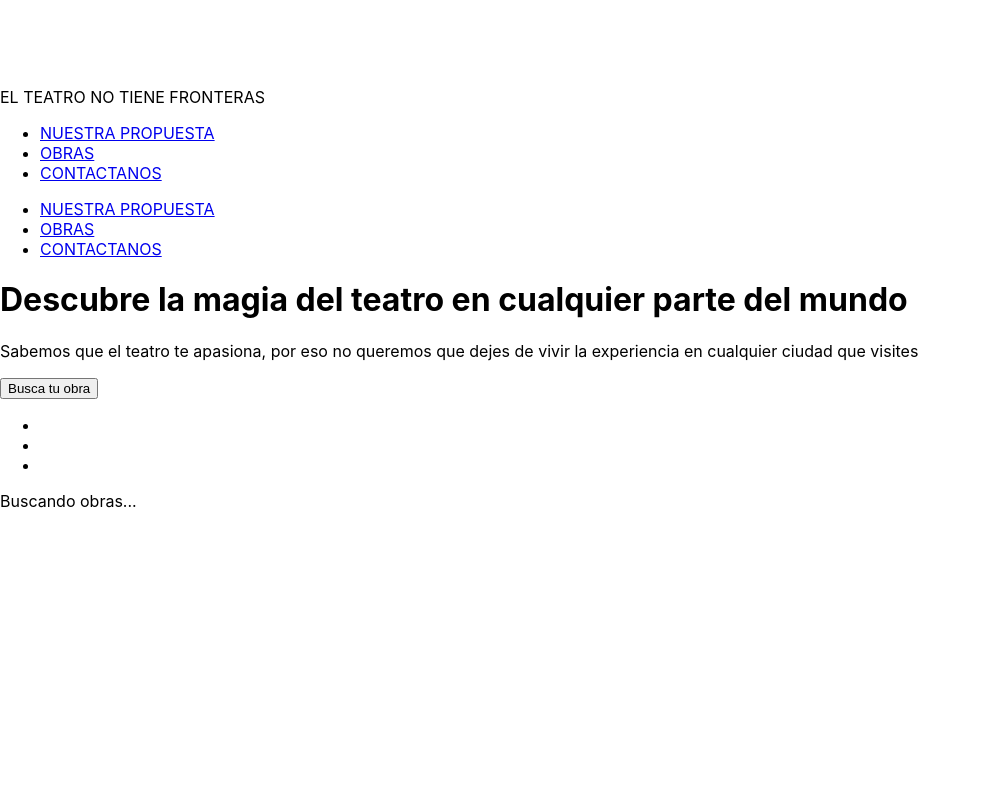
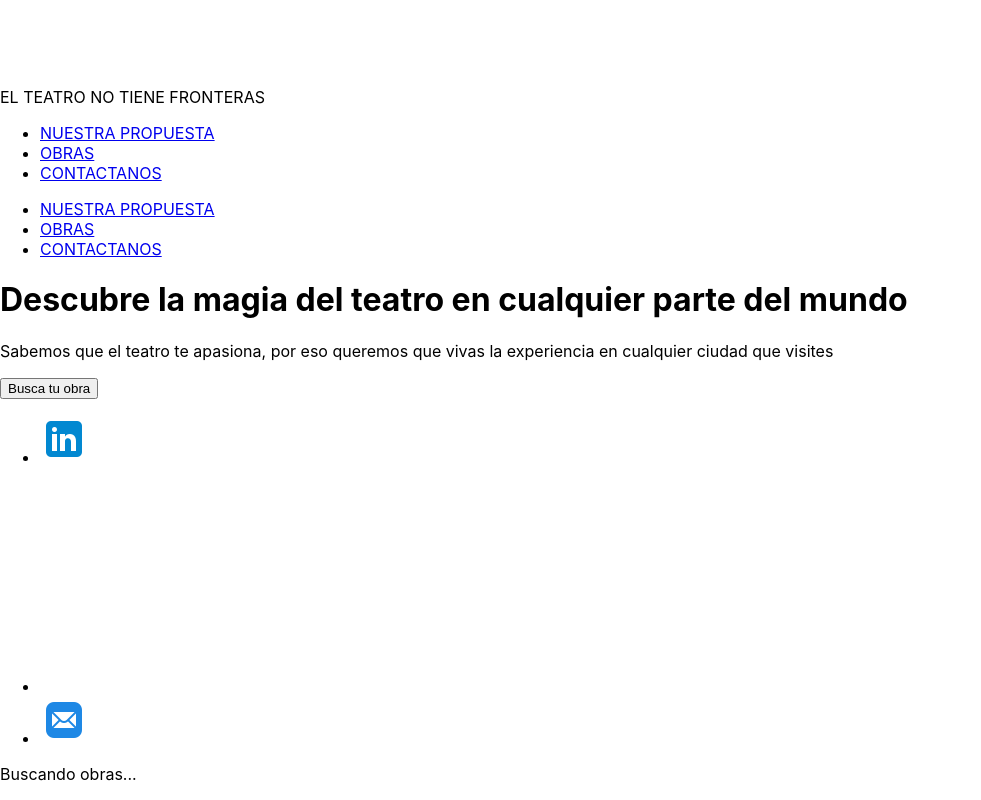
Before and after one commit to solgagou/project-final-frontend, a React (Create React App) app: page / in a window 1280 px wide. Shown: the part 957-1757 px from the top of the page, without its empty margins (0-981 px from the left). Before the commit the page ends 1484 px from the top, so only its background shows below. Built offline with nearby package versions, Linux system fonts and the light colour scheme.

Commit message:
feat: add spinner markup on preloader.js

```diff
--- a/src/components/App/App.js
+++ b/src/components/App/App.js
@@ -9,10 +9,10 @@ import SearchPage from '../SearchPage/SearchPage';
 import './app.css';
 
 function App() {
-  const [searchTerm, setSearchTerm] = React.useState(''); // Término de búsqueda
-  const [results, setResults] = React.useState([]); // Resultados de búsqueda
-  const [loading, setLoading] = React.useState(false); // Estado de carga
-  const [error, setError] = React.useState(''); // Manejo de errores
+  const [searchTerm, setSearchTerm] = React.useState('');
+  const [results, setResults] = React.useState([]);
+  const [loading, setLoading] = React.useState(false);
+  const [error, setError] = React.useState('');
 
   return (
     <div className="page">
--- a/src/components/Footer/Footer.js
+++ b/src/components/Footer/Footer.js
@@ -7,9 +7,9 @@ function Footer() {
   return (
     <div className="footer">
       <ul className="footer__menu">
-        <li src={linkedinIcon} className="linkedin_icon" alt='linkedin icon'></li>
-        <li src={gitIcon} className="github_icon" alt='git hub icon'></li>
-        <li src={emailIcon} className="email_icon" alt='email icon'></li>
+        <li><img src={linkedinIcon} className="linkedin_icon" alt='linkedin icon'/></li>
+        <li><img src={gitIcon} className="github_icon" alt='git hub icon'/></li>
+        <li><img src={emailIcon} className="email_icon" alt='email icon'/></li>
       </ul>
     </div>
   )
--- a/src/components/Main/Main.js
+++ b/src/components/Main/Main.js
@@ -5,7 +5,7 @@ function Main() {
     <div>
       <h1 className='main_title'>Descubre la magia del teatro en cualquier parte del mundo</h1>
       <p className='main_description'>
-      Sabemos que el teatro te apasiona, por eso no queremos que dejes de vivir la experiencia en cualquier ciudad que visites
+      Sabemos que el teatro te apasiona, por eso queremos que vivas la experiencia en cualquier ciudad que visites
       </p>
       <button className='main_button' onClick=''>
         Busca tu obra
--- a/src/components/Preloader/Preloader.js
+++ b/src/components/Preloader/Preloader.js
@@ -3,6 +3,7 @@ import React from 'react'
 function Preloader() {
   return (
     <div className="preloader">
+      <div className="preloader__spinner"></div>
       <p>Buscando obras...</p>
     </div>
   )
--- a/src/components/SearchPage/SearchPage.js
+++ b/src/components/SearchPage/SearchPage.js
@@ -22,10 +22,10 @@ function SearchPage() {
 
         <Preloader />
 
-         {/* Placeholder para el mensaje de error */}
-         <p className="error-message">Aquí aparecerá el mensaje de error si existe.</p>
 
-         {/* Sección de obras destacadas */}
+         <p className="error-message">*mensaje de error si existe</p>
+
+         {/*obras destacadas */}
          <section className="featured__section">
           <h2>Obras Destacadas</h2>
           <div className="featured__list">
@@ -41,9 +41,8 @@ function SearchPage() {
          </section>
 
 
-         {/* Placeholder para los resultados */}
+         {/*resultados */}
         <div className="results">
-          {/* Ejemplo de una tarjeta de evento estática */}
           <div className="event__card">
             <h2>Título obra</h2>
             <p className="event_description">Descripción breve</p>
```
